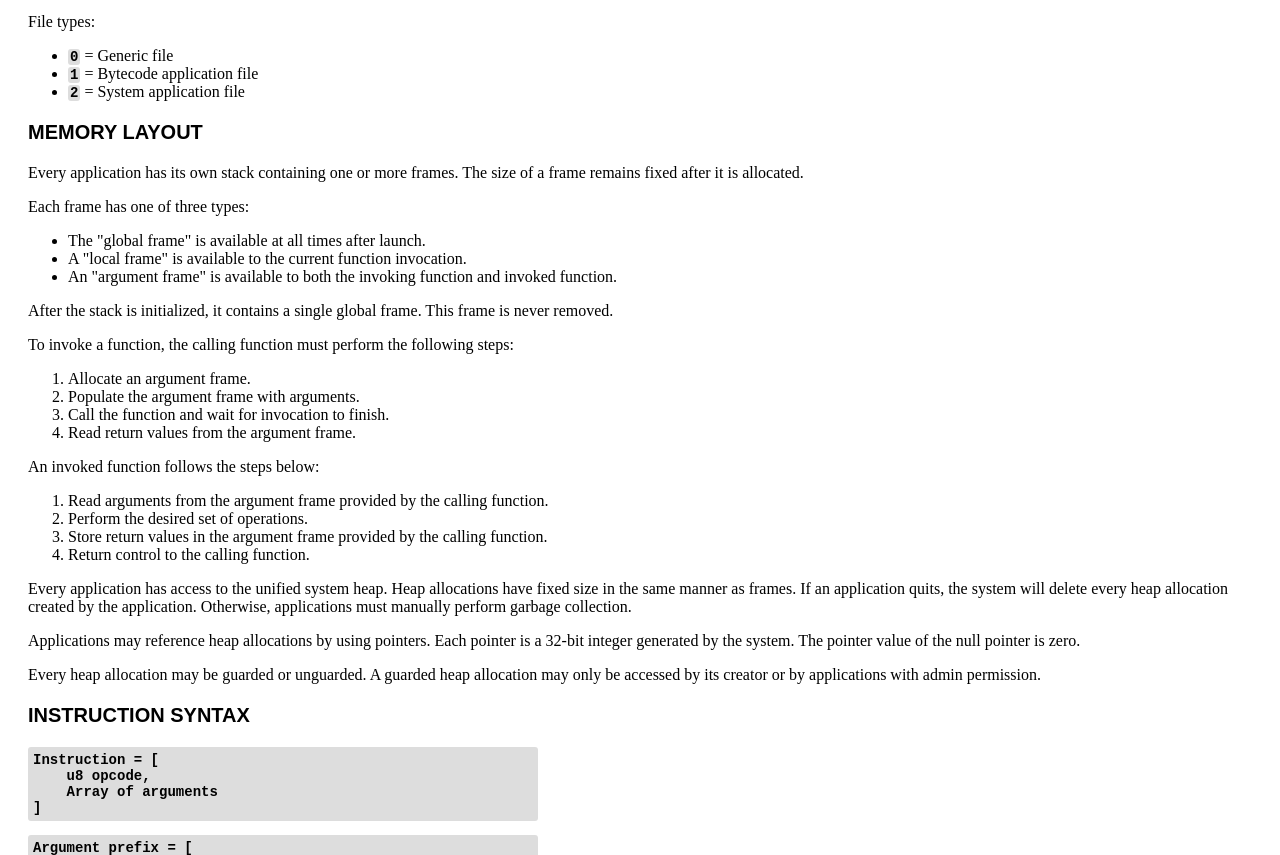
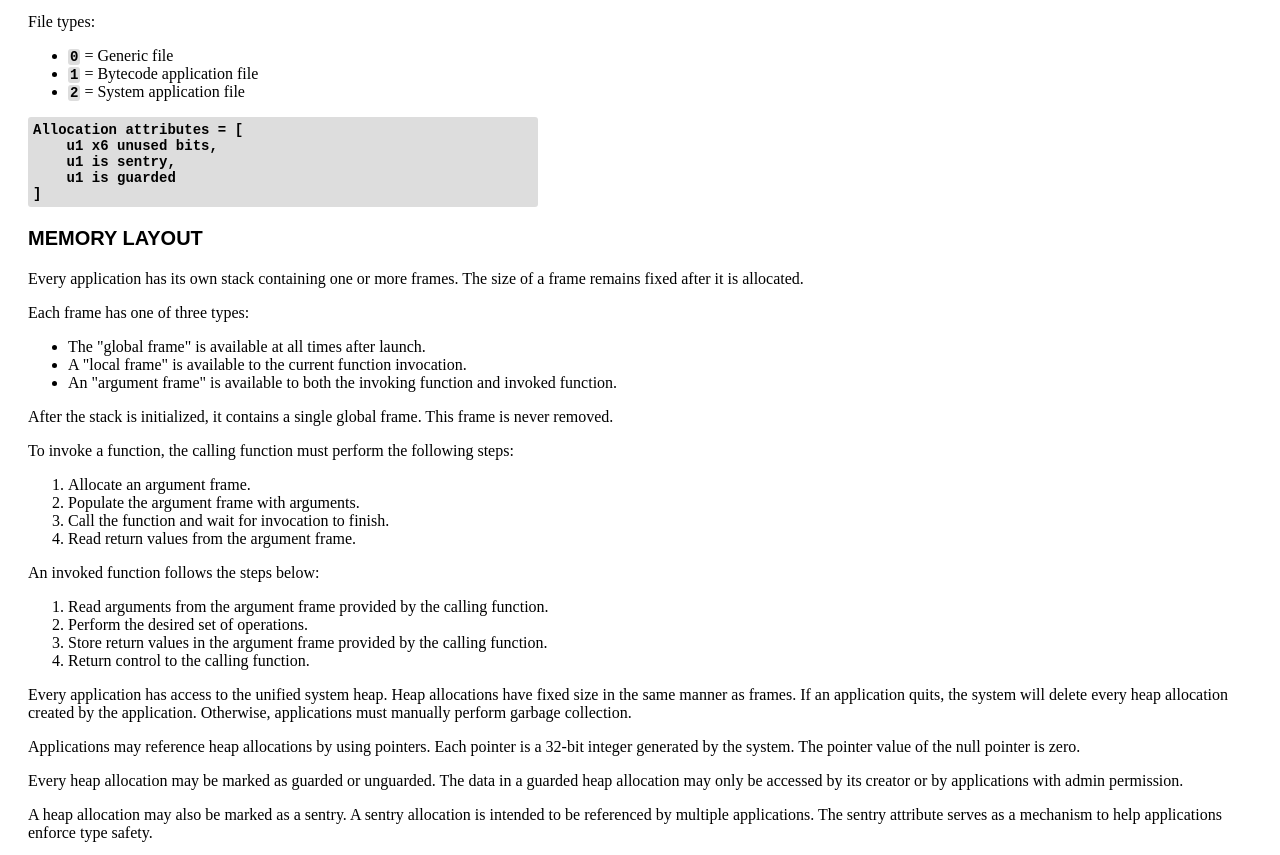
Before and after one commit to ostracod/wheatsystem-spec, a plain HTML site: page bytecodeTemplate.html in a window 1280 px wide. Shown: the part 806-1661 px from the top of the page. Drawn offline with Linux system fonts and the light colour scheme.

Commit message:
Add sentry attribute to allocations

```diff
--- a/bytecodeTemplate.html
+++ b/bytecodeTemplate.html
@@ -88,6 +88,11 @@ pre.code {
             <li><span class="code">1</span> = Bytecode application file</li>
             <li><span class="code">2</span> = System application file</li>
         </ul>
+        <pre class="code">Allocation attributes = [
+    u1 x6 unused bits,
+    u1 is sentry,
+    u1 is guarded
+]</pre>
         <p class="title2">MEMORY LAYOUT</p>
         <p>Every application has its own stack containing one or more frames. The size of a frame remains fixed after it is allocated.</p>
         <p>Each frame has one of three types:</p>
@@ -113,7 +118,8 @@ pre.code {
         </ol>
         <p>Every application has access to the unified system heap. Heap allocations have fixed size in the same manner as frames. If an application quits, the system will delete every heap allocation created by the application. Otherwise, applications must manually perform garbage collection.</p>
         <p>Applications may reference heap allocations by using pointers. Each pointer is a 32-bit integer generated by the system. The pointer value of the null pointer is zero.</p>
-        <p>Every heap allocation may be guarded or unguarded. A guarded heap allocation may only be accessed by its creator or by applications with admin permission.</p>
+        <p>Every heap allocation may be marked as guarded or unguarded. The data in a guarded heap allocation may only be accessed by its creator or by applications with admin permission.</p>
+        <p>A heap allocation may also be marked as a sentry. A sentry allocation is intended to be referenced by multiple applications. The sentry attribute serves as a mechanism to help applications enforce type safety.</p>
         <p class="title2">INSTRUCTION SYNTAX</p>
         <pre class="code">Instruction = [
     u8 opcode,
```
Also changed, not shown: architecture.html (+1 -0 lines), bytecodeInstructions.txt (+8 -3 lines).
